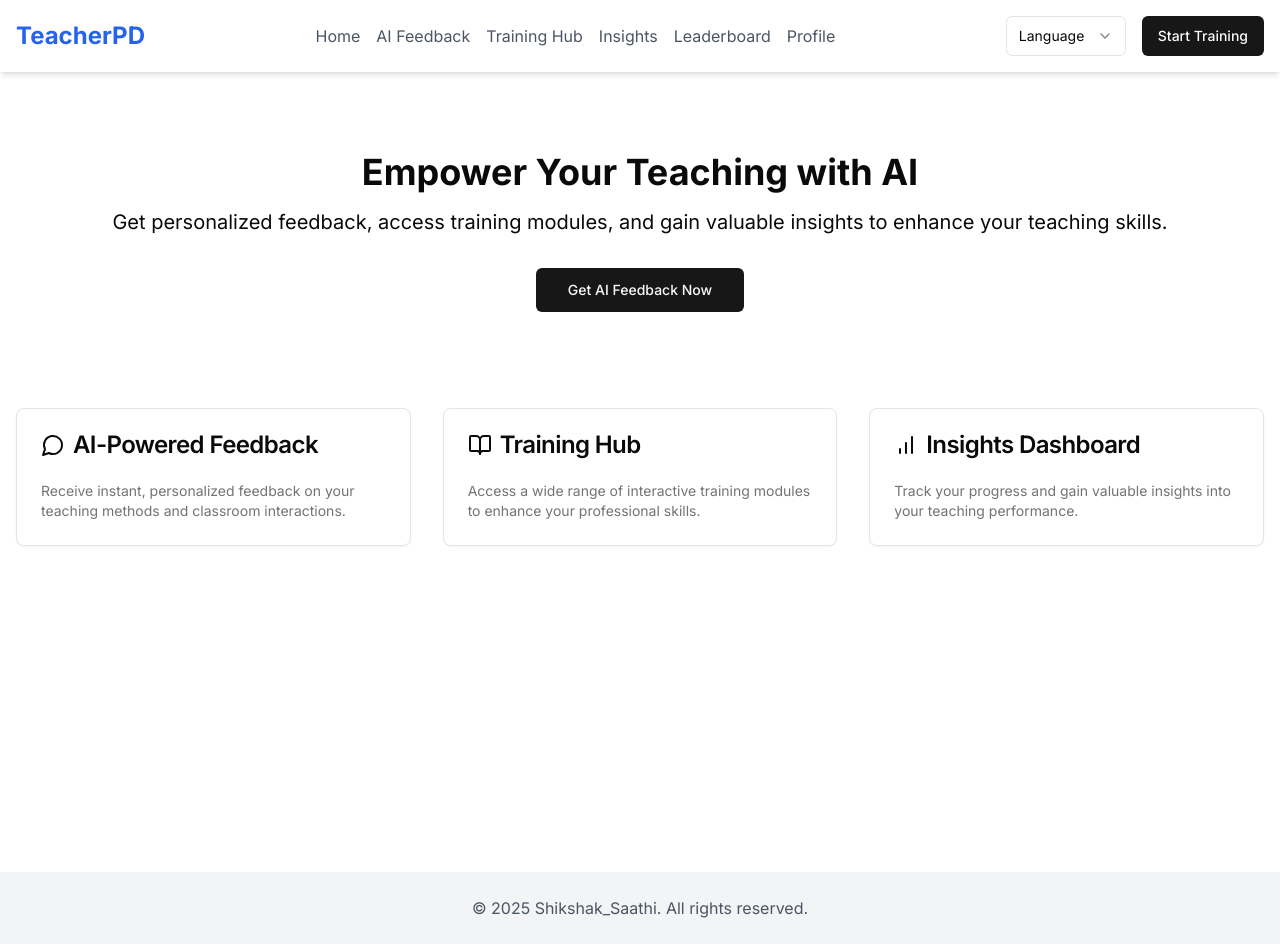
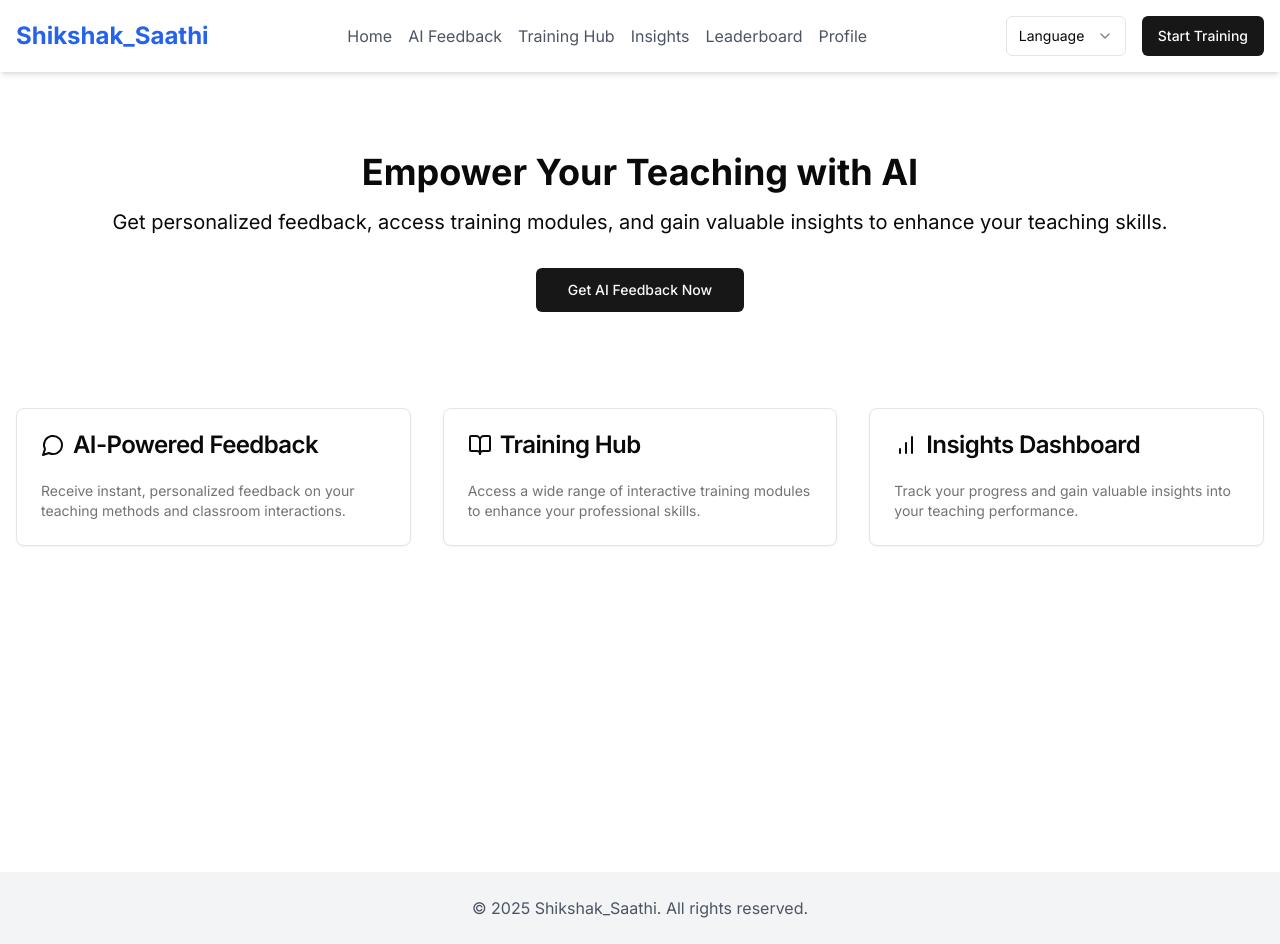
Before and after one commit to JDeep1234/Shikshak_Saathi, a Next.js app: page / in a window 1280 px wide. Built offline with nearby package versions, Linux system fonts and the light colour scheme.

Commit message:
Update header.tsx

```diff
--- a/components/header.tsx
+++ b/components/header.tsx
@@ -17,7 +17,7 @@ export default function Header() {
     <header className="bg-white shadow-md">
       <div className="container mx-auto px-4 py-4 flex items-center justify-between">
         <Link href="/" className="text-2xl font-bold text-blue-600">
-          TeacherPD
+          Shikshak_Saathi
         </Link>
         {/* Hamburger Menu Button (Visible on Mobile) */}
         <button className="md:hidden" onClick={toggleNav}>
```
